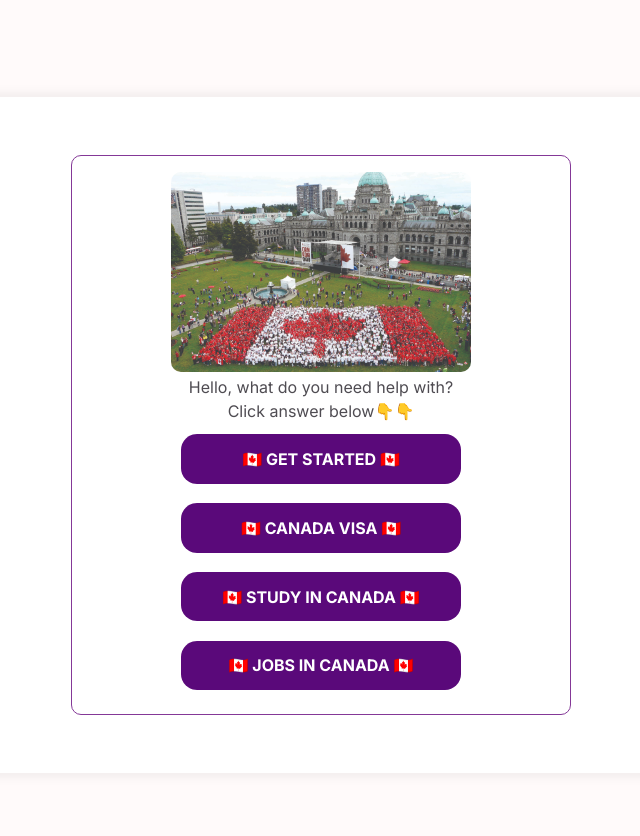
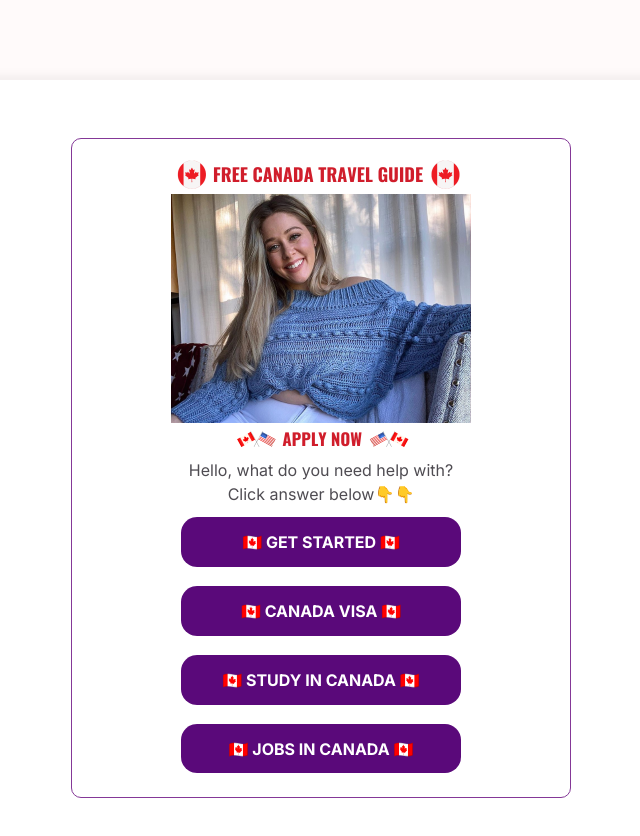
Before and after one commit to frupreneur/travel-guide, a Next.js app: page / in a window 1280 px wide. Shown: the top 836 px of the page, without its empty margins (319-959 px from the left). Before the commit the page ends 800 px from the top, so only its background shows below. Built offline with nearby package versions, Linux system fonts and the light colour scheme.

Commit message:
updated links

```diff
--- a/app/page.js
+++ b/app/page.js
@@ -30,7 +30,7 @@ fbq('track', 'PageView');`,
       <div className="site-wrap">
         <div className="quizContainer">
           <Image
-            src="/21336192_web1_190629-RDA-canada-day2-1920x1280.jpg"
+            src="/2.png"
             width="300"
             height="300"
             alt="canada travel"
```
Also changed, not shown: public/2.png (added).
